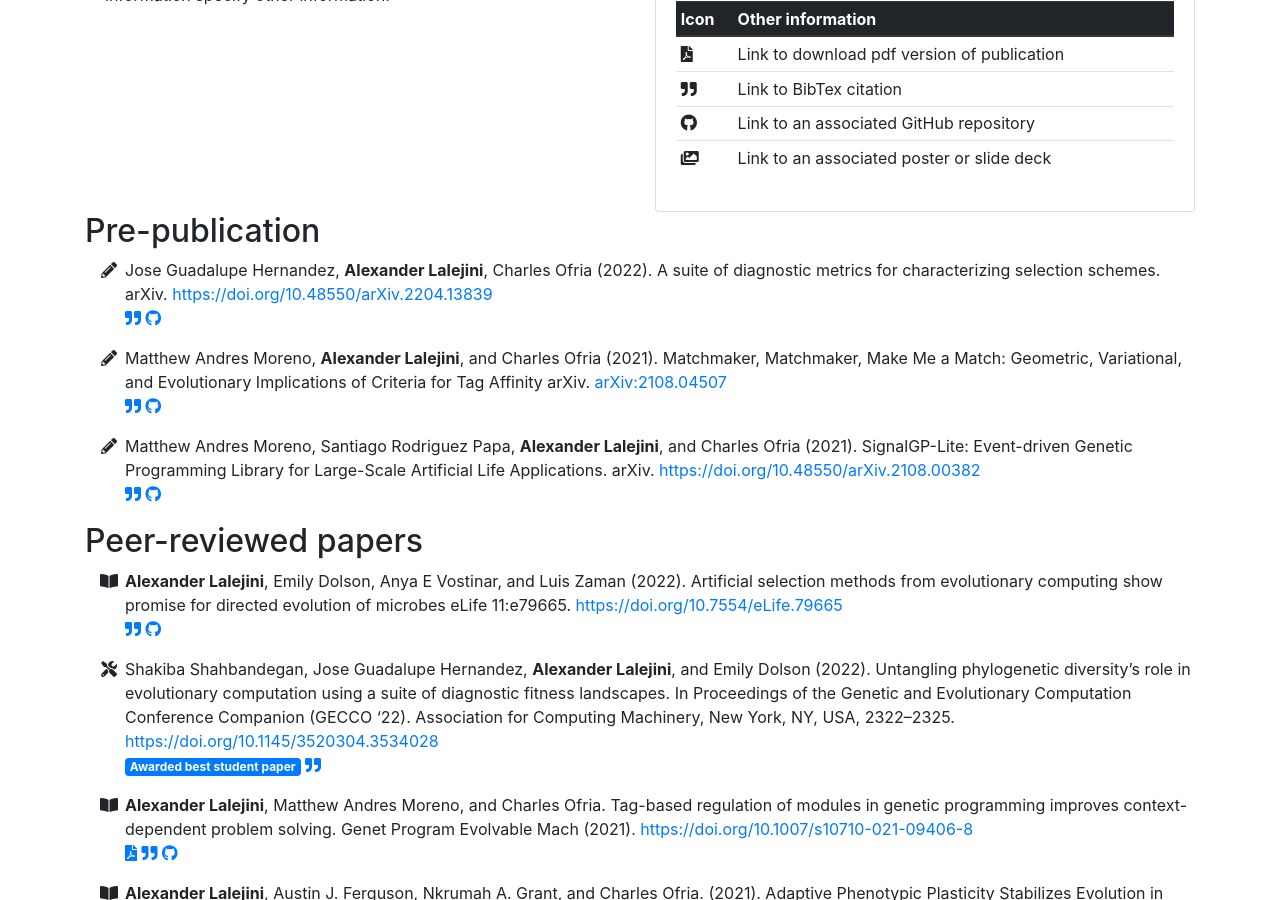
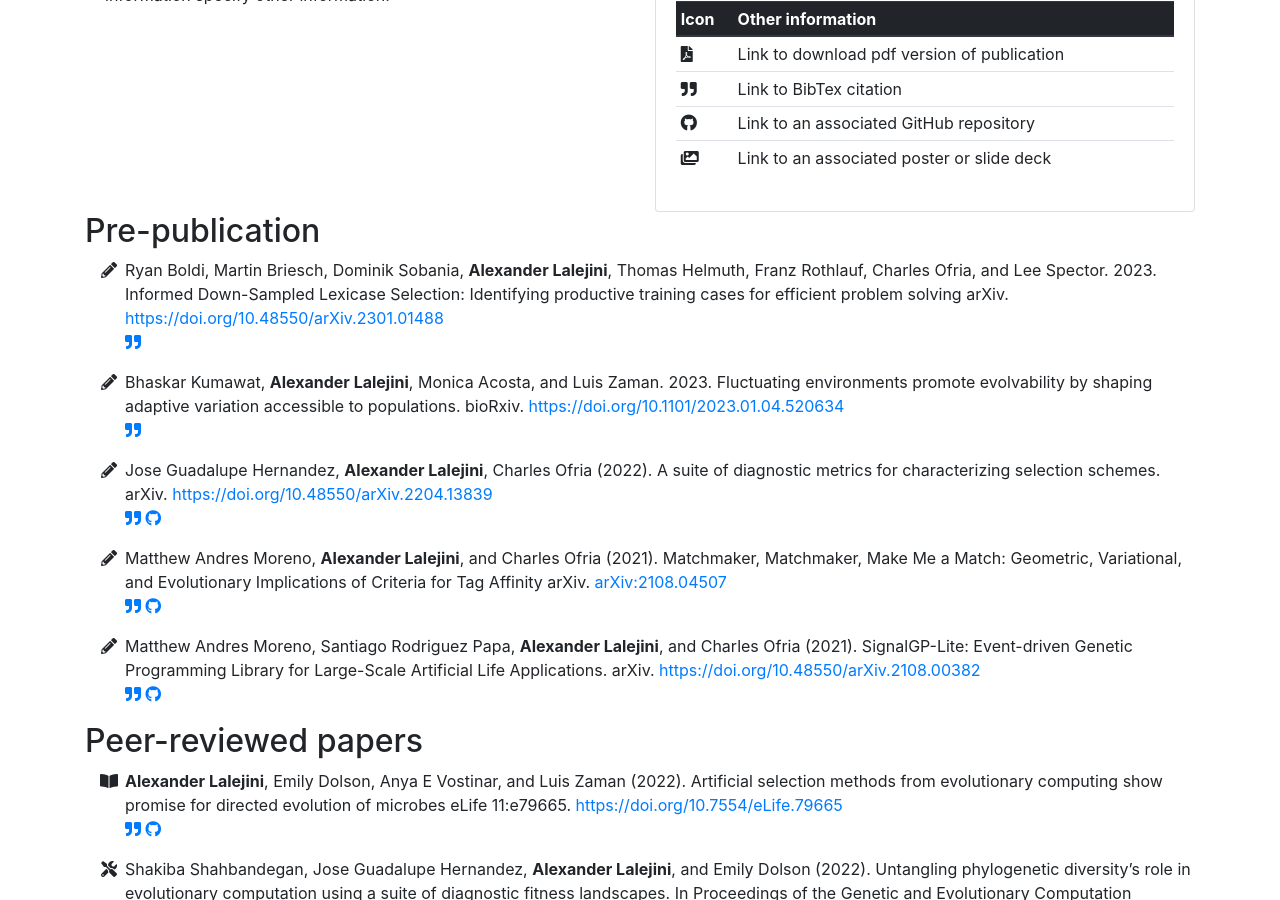
Before and after one commit to amlalejini/amlalejini.github.io, a Jekyll site: the page built from _pages/publications.md, in a window 1280 px wide and 900 px high, scrolled down 522 px. Built offline with Jekyll 4.4.1, drawn with Linux system fonts in a browser that asks for light colours; nearby versions of some CDN libraries.

Commit message:
add informed ds, evolvability preprints to publications

````diff
--- a/_data/publications.yml
+++ b/_data/publications.yml
@@ -35,6 +35,51 @@ publication_types:
 
 
 publications:
+
+  - citation: |
+      Bhaskar Kumawat, Alexander Lalejini, Monica Acosta, and Luis Zaman. 2023.
+      Fluctuating environments promote evolvability by shaping adaptive variation accessible to populations.
+      bioRxiv. <https://doi.org/10.1101/2023.01.04.520634>
+    year: 2023
+    type: pre-pub
+    venue: preprint
+    bibtex_id: kumawat_fluctuating_2023
+    bibtex: |
+      ```
+      @article {kumawat_fluctuating_2023,
+        author = {Kumawat, Bhaskar and Lalejini, Alexander and Acosta, Monica and Zaman, Luis},
+        title = {Fluctuating environments promote evolvability by shaping adaptive variation accessible to populations},
+        elocation-id = {2023.01.04.520634},
+        year = {2023},
+        doi = {10.1101/2023.01.04.520634},
+        publisher = {Cold Spring Harbor Laboratory},
+        URL = {https://www.biorxiv.org/content/early/2023/01/04/2023.01.04.520634},
+        eprint = {https://www.biorxiv.org/content/early/2023/01/04/2023.01.04.520634.full.pdf},
+        journal = {bioRxiv}
+      }
+      ```
+
+  - citation: |
+      Ryan Boldi, Martin Briesch, Dominik Sobania, Alexander Lalejini, Thomas Helmuth, Franz Rothlauf, Charles Ofria, and Lee Spector. 2023.
+      Informed Down-Sampled Lexicase Selection: Identifying productive training cases for efficient problem solving
+      arXiv. <https://doi.org/10.48550/arXiv.2301.01488>
+    year: 2023
+    type: pre-pub
+    venue: preprint
+    bibtex_id: boldi_informed_2023
+    bibtex: |
+      ```
+      @misc{bold_informed_2023,
+        doi = {10.48550/ARXIV.2301.01488},
+        url = {https://arxiv.org/abs/2301.01488},
+        author = {Boldi, Ryan and Briesch, Martin and Sobania, Dominik and Lalejini, Alexander and Helmuth, Thomas and Rothlauf, Franz and Ofria, Charles and Spector, Lee},
+        keywords = {Neural and Evolutionary Computing (cs.NE), FOS: Computer and information sciences, FOS: Computer and information sciences},
+        title = {Informed Down-Sampled Lexicase Selection: Identifying productive training cases for efficient problem solving},
+        publisher = {arXiv},
+        year = {2023},
+        copyright = {arXiv.org perpetual, non-exclusive license}
+      }
+      ```
 
   - citation: |
       Alexander Lalejini, Matthew Andres Moreno, and Charles Ofria. 2022.
````
